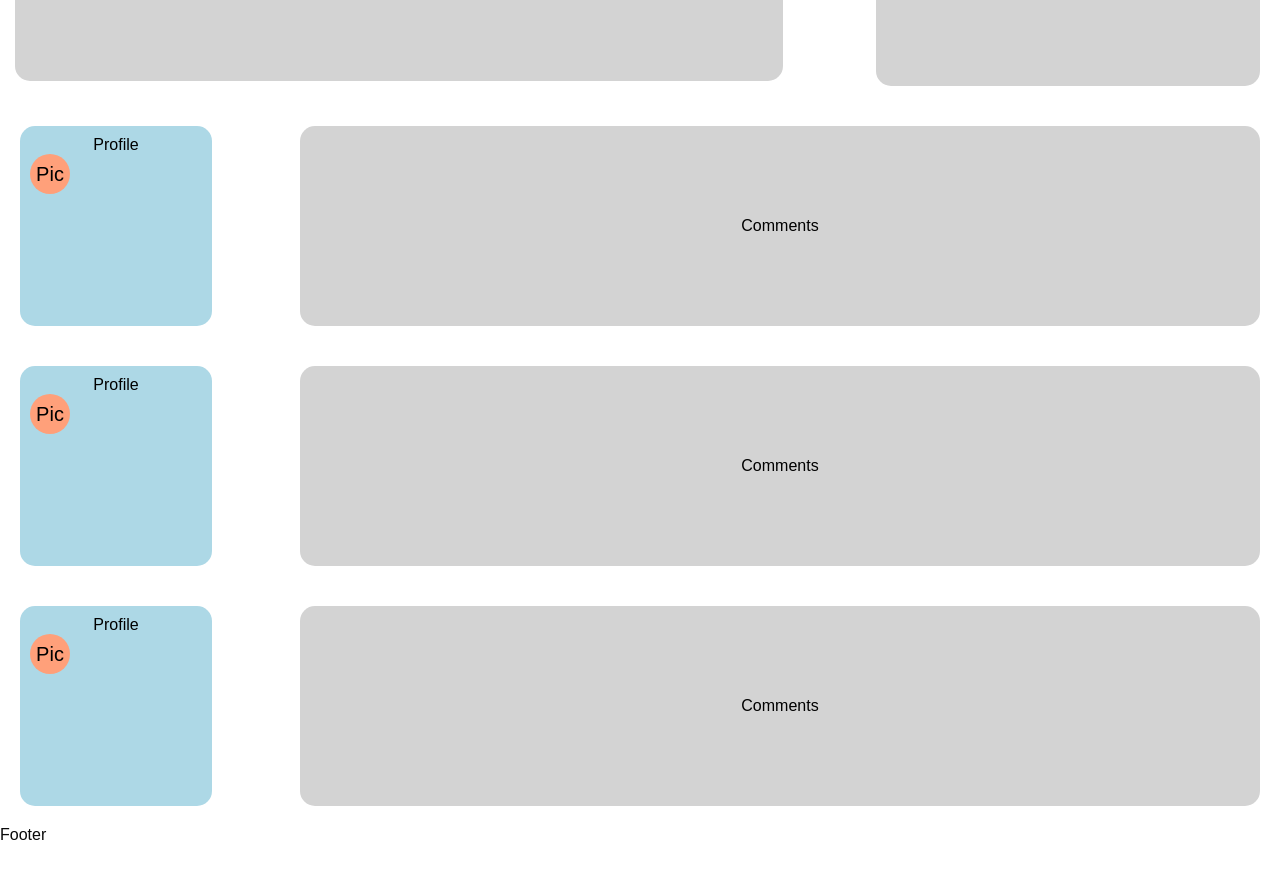
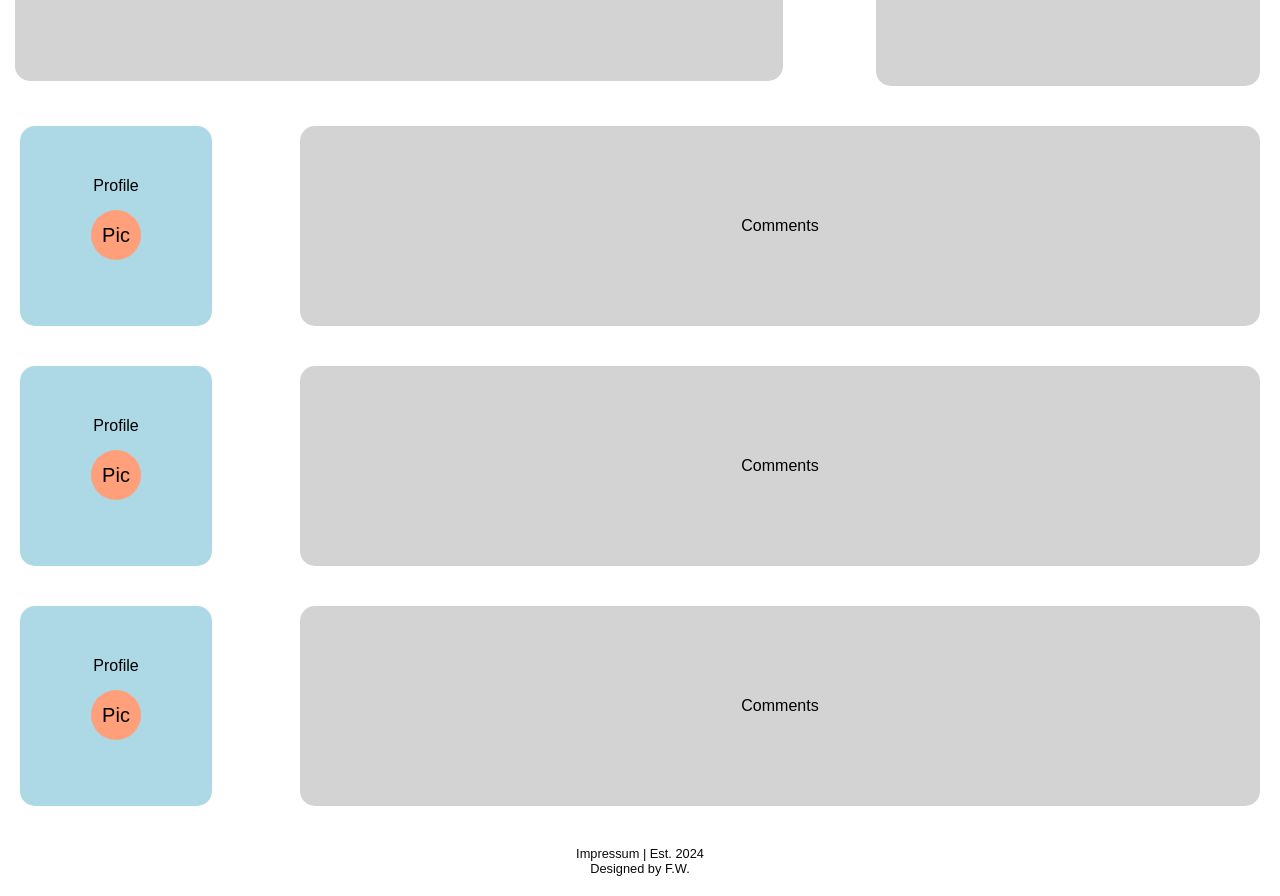
Before and after one commit to Wong-Flo/next-js-ecommerce-store, a Next.js app: page /blog in a window 1280 px wide. Shown: the part 800-1696 px from the top of the page. Before the commit the page ends 1644 px from the top, so only its background shows below. Built offline with nearby package versions, Linux system fonts and the light colour scheme.

Commit message:
Added checkout Page and button (no css for it yet, only preview for text fields)

```diff
--- a/app/blog/page.js
+++ b/app/blog/page.js
@@ -21,7 +21,7 @@ export default function BlogPage() {
           </p>
         </div>
         <div style={{ display: 'flex' }} className="small">
-          Something will be here
+          Something can be added here
         </div>
         <div className="xSmall">
           Profile
--- a/app/globals.css
+++ b/app/globals.css
@@ -91,6 +91,8 @@ h1 {
   align-items: center;
   text-align: center;
   color: black;
+  display: flex;
+  flex-direction: column;
 }
 .large {
   width: 60%;
@@ -176,8 +178,8 @@ h1 {
   background-color: darkcyan;
 }
 .profilePic {
-  width: 40px;
-  height: 40px;
+  width: 50px;
+  height: 50px;
   border-radius: 50%;
   background-color: lightsalmon;
   font-size: 20px;
@@ -185,7 +187,9 @@ h1 {
   justify-content: center;
   align-items: center;
   text-align: center;
+  margin: 15px;
 }
+
 .navBar {
   padding-top: 2rem;
   padding-bottom: 1rem;
--- a/app/layout.js
+++ b/app/layout.js
@@ -29,7 +29,12 @@ export default function RootLayout({ children }) {
           <NavBar />
         </header>
         {children}
-        <footer>Footer</footer>
+        <footer
+          style={{ textAlign: 'center', padding: '20px', fontSize: '0.8rem' }}
+        >
+          <div>Impressum | Est. 2024 </div>
+          <div>Designed by F.W.</div>
+        </footer>
       </body>
     </html>
   );
```
Also changed, not shown: app/cart/page.js (+13 -0 lines).
